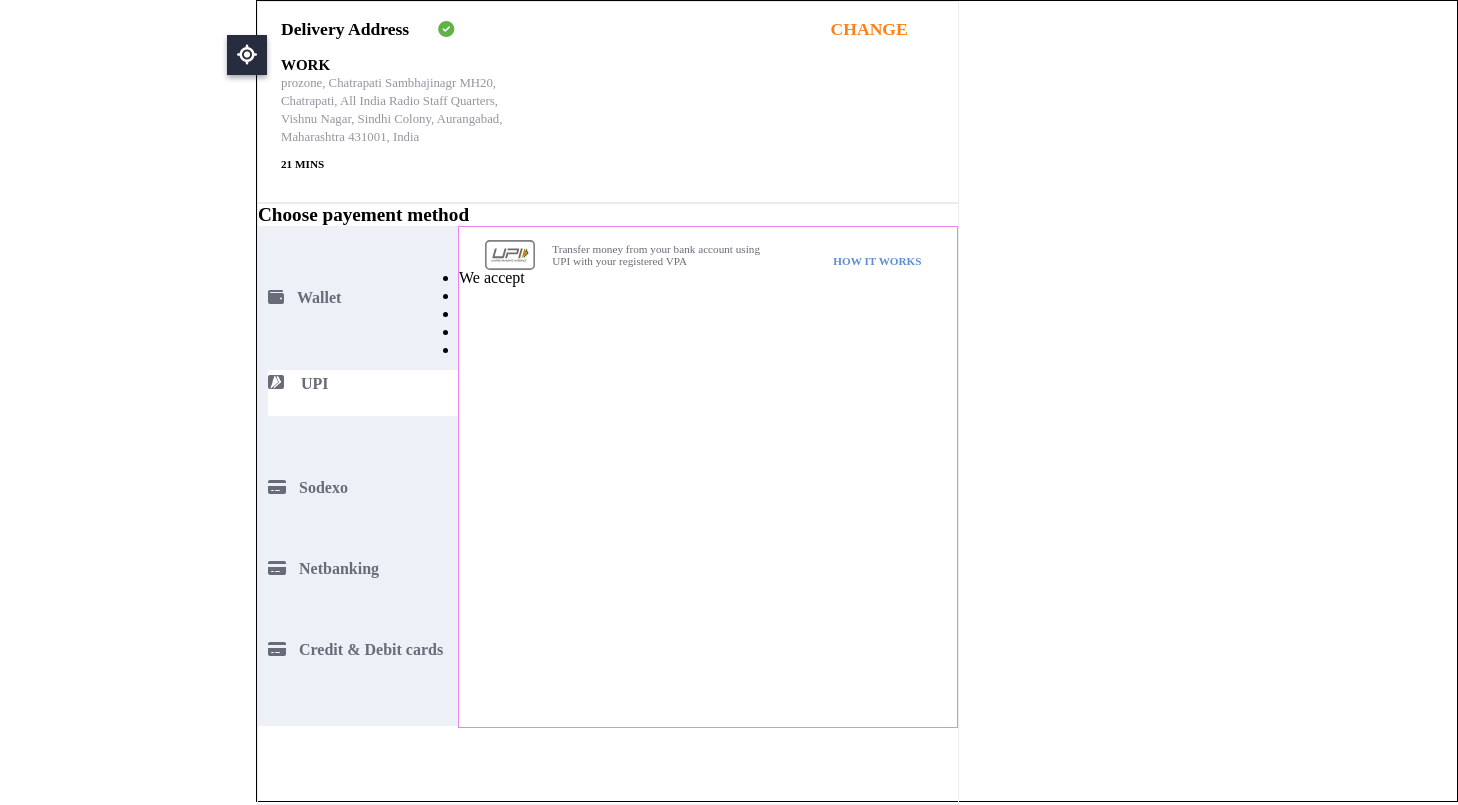
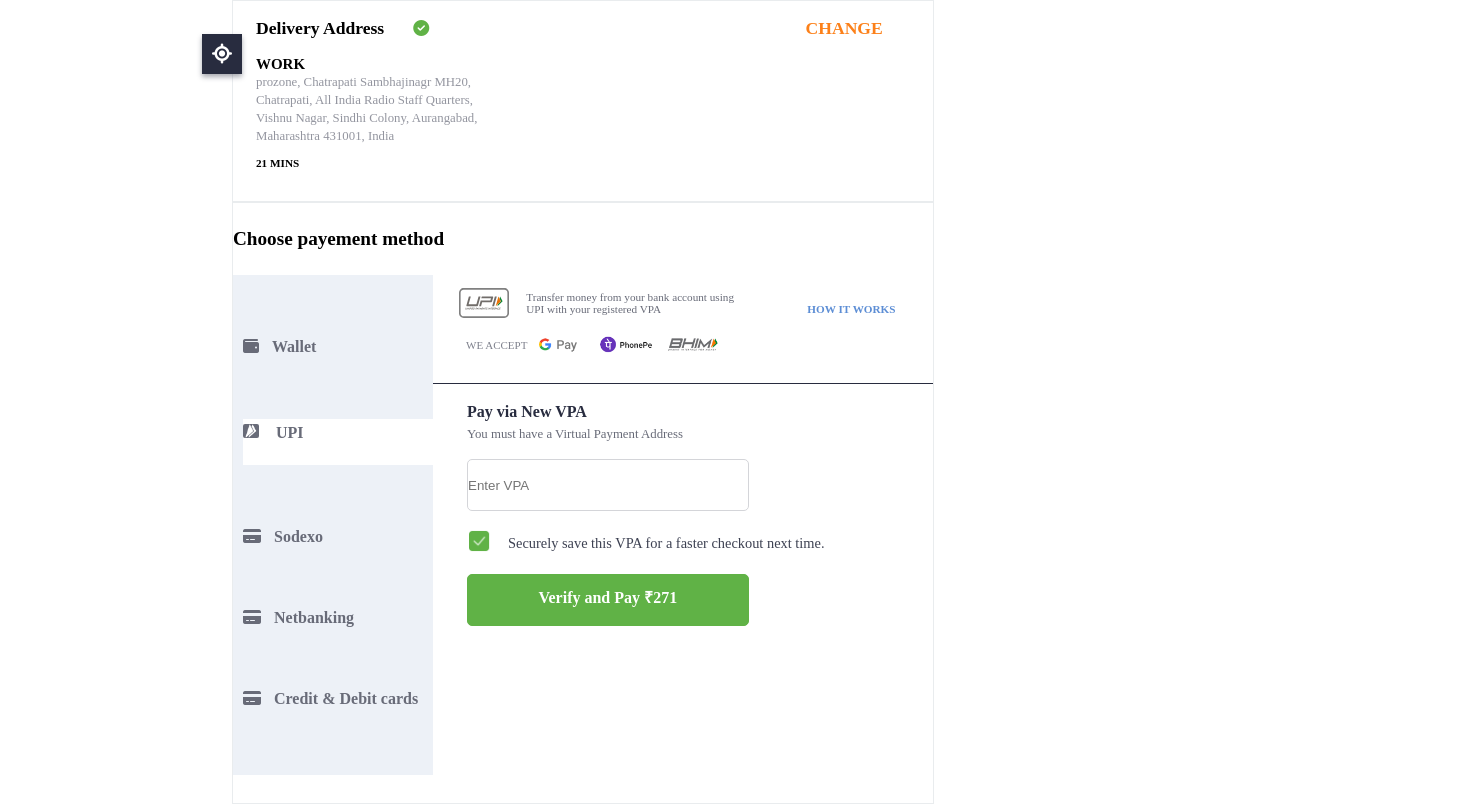
Before and after one commit to pritamkhaple/swiggy-cart, a plain HTML site: page index.html in a window 1280 px wide. Shown: the whole page, 1458 px wide, since content can reach past the window. Drawn offline with Linux system fonts and the light colour scheme.

Commit message:
Add files via upload

```diff
--- a/index.html
+++ b/index.html
@@ -1,11 +1,14 @@
 <!DOCTYPE html>
 <html lang="en">
   <head>
-    <meta charset="UTF-8">
-    <meta http-equiv="X-UA-Compatible" content="IE=edge">
-    <meta name="viewport" content="width=device-width, initial-scale=1.0">
-    <link rel="stylesheet" href="https://cdnjs.cloudflare.com/ajax/libs/font-awesome/6.4.0/css/all.min.css">
-    <link rel="stylesheet" href="style.css">
+    <meta charset="UTF-8" />
+    <meta http-equiv="X-UA-Compatible" content="IE=edge" />
+    <meta name="viewport" content="width=device-width, initial-scale=1.0" />
+    <link
+      rel="stylesheet"
+      href="https://cdnjs.cloudflare.com/ajax/libs/font-awesome/6.4.0/css/all.min.css"
+    />
+    <link rel="stylesheet" href="style.css" />
     <title>Swiggy Checkout</title>
   </head>
   <body>
@@ -13,16 +16,25 @@
       <div class="delivery-address">
         <div class="delivery1">
           <span>Delivery Address</span>
-                <i class="fa-solid fa-circle-check" style="color: #60b246;"></i>
+          <i class="fa-solid fa-circle-check" style="color: #60b246"></i>
           <span class="span2">Change</span>
         </div>
         <div class="delivery2">
           <h3>WORK</h3>
-                <p>prozone, Chatrapati Sambhajinagr MH20, Chatrapati, All India Radio Staff Quarters, Vishnu Nagar, Sindhi Colony, Aurangabad, Maharashtra 431001, India</p>
+          <p>
+            prozone, Chatrapati Sambhajinagr MH20, Chatrapati, All India Radio
+            Staff Quarters, Vishnu Nagar, Sindhi Colony, Aurangabad, Maharashtra
+            431001, India
+          </p>
           <h3 class="min">21 MINS</h3>
         </div>
         <div class="symbol">
-                <span><i class="fa-solid fa-location-crosshairs" style="color: #ffffff;"></i></span>
+          <span
+            ><i
+              class="fa-solid fa-location-crosshairs"
+              style="color: #ffffff"
+            ></i
+          ></span>
         </div>
       </div>
 
@@ -33,31 +45,62 @@
         <div class="payement2">
           <div class="pay-left">
             <ul class="pay-ul">
-                        <li><i class="fa-solid fa-wallet" style="color: #686b78;"></i>Wallet</li>
-                        <li class="upi"><img src="/img/upi.png" alt="" class="upi-img"> UPI</li>
-                        <li><i class="fa-solid fa-credit-card" style="color: #686b78;"></i>Sodexo</li>
-                        <li><i class="fa-solid fa-credit-card" style="color: #686b78;"></i>Netbanking</li>
-                        <li><i class="fa-solid fa-credit-card" style="color: #686b78;"></i>Credit & Debit cards</li>
+              <li>
+                <i class="fa-solid fa-wallet" style="color: #686b78"></i>Wallet
+              </li>
+              <li class="upi">
+                <img src="/img/upi.png" alt="" class="upi-img" /> UPI
+              </li>
+              <li>
+                <i class="fa-solid fa-credit-card" style="color: #686b78"></i
+                >Sodexo
+              </li>
+              <li>
+                <i class="fa-solid fa-credit-card" style="color: #686b78"></i
+                >Netbanking
+              </li>
+              <li>
+                <i class="fa-solid fa-credit-card" style="color: #686b78"></i
+                >Credit & Debit cards
+              </li>
             </ul>
           </div>
           <div class="pay-right">
             <div class="payr1">
-                        <span class="payr1-span1"><img src="/img/upi-icon.svg" alt=""></span>
-                        <span class="payr1-span2">Transfer money from your bank account using UPI with your registered VPA</span>
+              <span class="payr1-span1"
+                ><img src="/img/upi-icon.svg" alt=""
+              /></span>
+              <span class="payr1-span2"
+                >Transfer money from your bank account using UPI with your
+                registered VPA</span
+              >
               <a href="#">HOW IT WORKS</a>
             </div>
             <div class="payr2">
               <ul>
-                            <li>We accept</li>
-                            <li></li>
-                            <li></li>
-                            <li></li>
-                            <li></li>
+                <div>We accept</div>
+                <li><img src="/img/Gpay.png" alt="" /></li>
+                <li><img src="/img/PhonePe.png" alt="" /></li>
+                <li><img src="/img/BHIM_.png" alt="" /></li>
+                <!-- <li></li> -->
               </ul>
+            </div>
+            <div class="payr3">
+                <div class="payr3-1">Pay via New VPA</div>
+                <div class="payr3-2">
+                  You must have a Virtual Payment Address
+                </div>
+                <div class="payr3-3">
+                  <input type="text" name="" value="" placeholder="Enter VPA" />
+                </div>
+                <div class="payr3-4">
+                  <img src="/img/checkbox.png" class="checkbx" alt="">
+                    <span>Securely save this VPA for a faster checkout next time.</span>
+                </div>
+                <div class="payr3-5">Verify and Pay ₹271</div>
             </div>
           </div>
         </div>
-
       </div>
 
       <div class="order-bill">
@@ -70,7 +113,6 @@
             </div> -->
       </div>
 
-
       <div class="review"></div>
     </div>
   </body>
--- a/style.css
+++ b/style.css
@@ -6,12 +6,13 @@
 
 .container{
     max-width: 1200px;
-    border: 1px solid black;
+    /* border: 1px solid black; */
     position: relative;
-    left: 20%;
-    right: 15%;
+    left: 15%;
+    /* right: 25%; */
+    margin: auto auto;
     height: 100vh;
-
+    width: 100%;
 }
 
 /* Delivery Address */
@@ -90,6 +91,10 @@ width: 20vw;
     border: 1px solid #e9ecee;
 }
 
+.payement1{
+    margin: 25px 0px;
+}
+
 .payement2{
     display: flex;
 }
@@ -136,7 +141,7 @@ width: 20vw;
 }
 
 .pay-right{
-    border: 1px solid violet;
+    /* border: 1px solid violet; */
     height: 500px;
     width: 100%
 }
@@ -172,6 +177,92 @@ width: 20vw;
     position: relative;
 }
 
+.payr2 ul{
+    display: flex;
+    list-style: none;
+    margin: 18px 0px 0px 29px;
+}
+
+.payr2 ul img{
+    height: 20px;
+    width: auto;
+}
+
+.payr2 ul li{
+    margin: 0px 1px 0px 0px;
+
+}
+
+.payr2 ul div{
+    margin: 4px;
+    color: #7e808c;
+    text-transform: uppercase;
+    font-size: 11px;
+}
+
+.payr2{
+    border-bottom: 1px solid #282c3f;
+    padding-bottom: 24px;
+}
+
+.payr3{
+    margin: 0px 0px 0px 34px;
+}
+
+.payr3-1{
+    color: #282c3f;
+    font-size: 1rem;
+    font-weight: 600;
+    line-height: 1.33;
+    margin-top: 17px;
+}
+
+.payr3-2{
+    font-size: .8rem;
+    color: #686b78;
+    margin-top: 5px;
+}
+
+.payr3-3{
+    margin-top: 17px;
+    margin-bottom: 10px;
+}
+
+.payr3-3 input{
+    height: 50px;
+    width: 60%;
+    border: 1px solid #d4d5d9;
+    border-radius: 5px;
+}
+
+.checkbx{
+    height: 24px;
+    width: auto;
+}
+
+.payr3-4 span{
+    font-size: .9rem;
+    color: #3d4152;
+    top: -5px;
+    position: relative;
+}
+
+.payr3-4{
+    margin: 18px 0px 17px 0px;
+}
+
+.payr3-5{
+    border: 1px solid #60B246;
+    height: 50px;
+    width: 60%;
+    text-align: center;
+    background-color: #60B246;
+    color: white;
+    font-weight: 600;
+    line-height: 45px;
+    border-radius: 5px;
+}
+
 
 
 
```
Also changed, not shown: img/BHIM_.png (added), img/Gpay.png (added), img/PhonePe.png (added), img/checkbox.png (added). Lines whose indentation alone changed are shown as unchanged.
